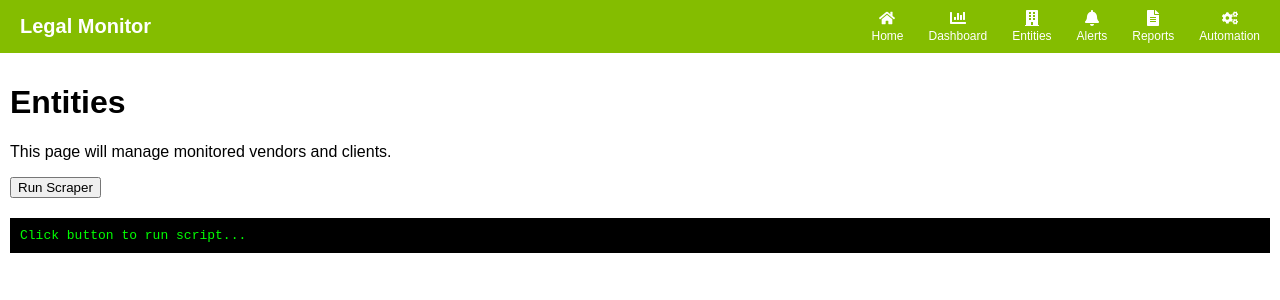
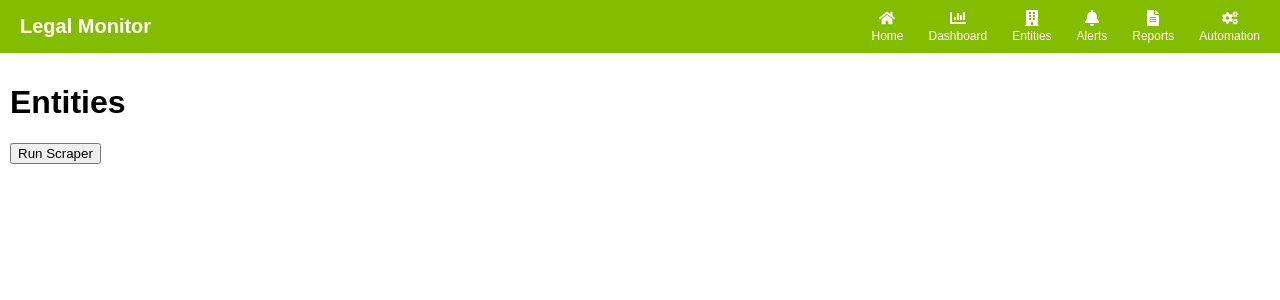
Before and after one commit to ganeshdevnale16/compliances, a React (Create React App) app in the folder frontend/: page /entities in a window 1280 px wide. Shown: the top 300 px of the page. Built offline with nearby package versions, Linux system fonts and the light colour scheme.

Commit message:
Update Entities.js

```diff
--- a/frontend/src/pages/Entities.js
+++ b/frontend/src/pages/Entities.js
@@ -1,15 +1,15 @@
 import { useState } from "react";
 
 function Entities() {
-  const [logs, setLogs] = useState("Click button to run script...");
+  const [logs, setLogs] = useState("");
   const [loading, setLoading] = useState(false);
 
-  const runScript = async () => {
+  const runScraper = async () => {
     setLoading(true);
-    setLogs("Running script...");
+    setLogs("Running scraper...");
 
     try {
-      const res = await fetch("http://127.0.0.1:8000/run-script");
+      const res = await fetch("http://127.0.0.1:8000/run-scraper");
       const data = await res.json();
 
       setLogs(JSON.stringify(data, null, 2));
@@ -23,13 +23,12 @@ function Entities() {
   return (
     <div>
       <h1>Entities</h1>
-      <p>This page will manage monitored vendors and clients.</p>
 
-      <button onClick={runScript} disabled={loading}>
+      <button onClick={runScraper} disabled={loading}>
         {loading ? "Running..." : "Run Scraper"}
       </button>
 
-      <pre style={{ marginTop: "20px", background: "#000", color: "#0f0", padding: "10px" }}>
+      <pre style={{ marginTop: "20px" }}>
         {logs}
       </pre>
     </div>
```
